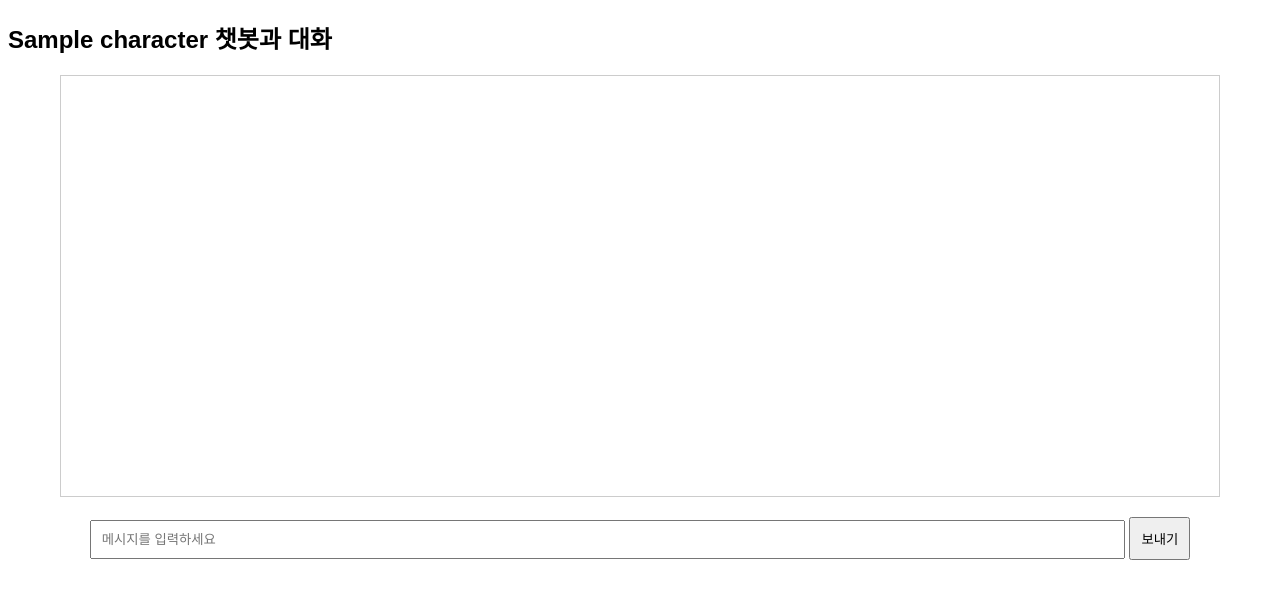
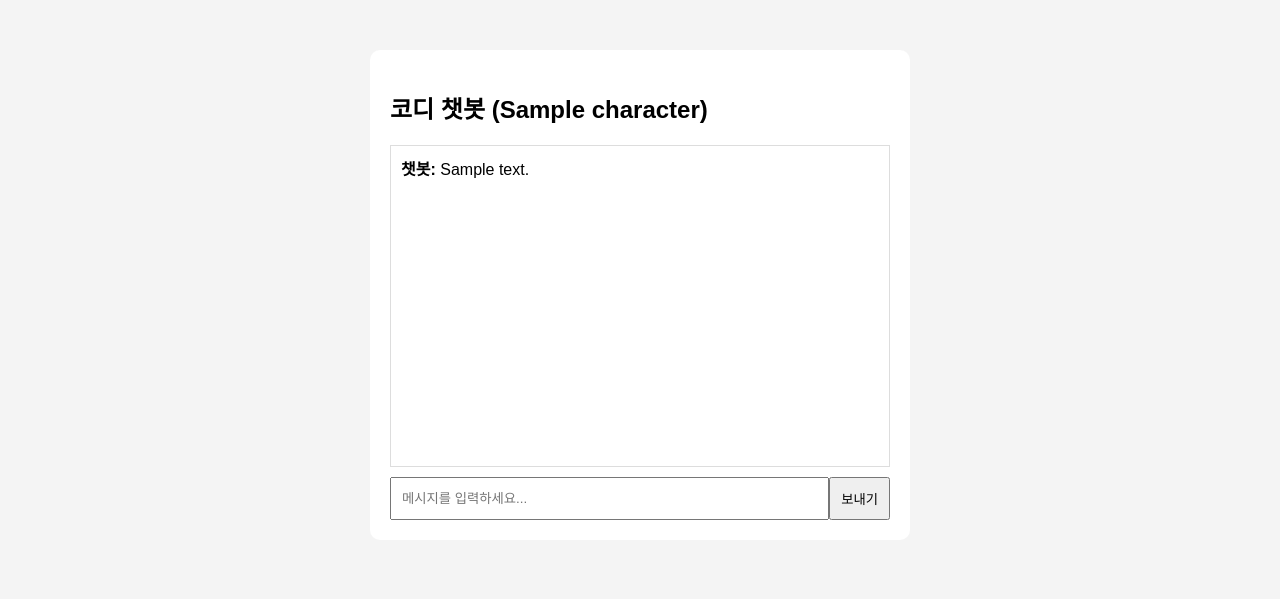
Before and after one commit to hjh-0917/weather_chatbot, a Flask app: template templates/chat.html in a window 1280 px wide. Shown: the top 599 px of the page. Run offline with Flask 3, Linux system fonts and the light colour scheme; the template is opened without the code that fills it: most values are stand-ins (such as "Sample title", 1, 10 or a date in 2020).

Commit message:
화면 편집

```diff
--- a/app.py
+++ b/app.py
@@ -6,10 +6,8 @@ from flask import Flask, render_template, request, session
 app = Flask(__name__)
 app.secret_key = "your_secret_key"
 
-# OpenWeather API key
 OPENWEATHER_API_KEY = os.getenv("OPENWEATHER_API_KEY", "YOUR_KEY_HERE")
 
-# 캐릭터 목록 (한글 이름 + 이미지 매칭)
 CHAR_LABEL_KO = {
     "trendy": "트렌디 스타일러",
     "practical": "실용파 스타일러",
@@ -28,31 +26,25 @@ CHAR_IMAGES = {
 
 
 def get_weather(location):
-    """지역 이름으로 현재 날씨 불러오기"""
     url = f"http://api.openweathermap.org/data/2.5/weather?q={location}&appid={OPENWEATHER_API_KEY}&units=metric&lang=kr"
     res = requests.get(url)
     data = res.json()
     if res.status_code != 200:
         return None
-
     temp = data["main"]["temp"]
     weather_desc = data["weather"][0]["description"]
 
-    # 날씨 카테고리 분류
     if temp >= 27:
         category = "더움"
     elif 15 <= temp < 27:
         category = "선선"
     else:
         category = "추움"
-
     return temp, weather_desc, category
 
 
 def load_outfit(age_group, gender, character, weather, skin_tone, body_shape):
-    """조건에 맞는 JSON 파일 불러와 코디 추천"""
     path = os.path.join("JSON", f"{age_group}_{gender}", f"{character}.json")
-
     if not os.path.exists(path):
         return None
 
@@ -73,15 +65,16 @@ def select_character():
 
 @app.route("/start", methods=["POST"])
 def start():
+    session.clear()
     session["character"] = request.form["character"]
-    return render_template("chat.html", character=session["character"])
+    # 챗봇이 먼저 질문 시작
+    return render_template("chat.html", character=session["character"], first_message="지역을 알려주세요")
 
 
 @app.route("/chat", methods=["POST"])
 def chat():
     user_message = request.form["message"]
 
-    # 입력 단계별 저장
     if "location" not in session:
         session["location"] = user_message
         return "성별을 알려주세요 (남성/여성)"
@@ -91,17 +84,14 @@ def chat():
     elif "age" not in session:
         age = int(user_message)
         session["age"] = age
-        if age < 20:
-            session["age_group"] = "teen"
-        else:
-            session["age_group"] = "twenties"
+        session["age_group"] = "teen" if age < 20 else "twenties"
         return "당신의 체형을 알려주세요 (예시: 마른, 보통, 통통, 역삼각형)"
     elif "body_shape" not in session:
         session["body_shape"] = user_message.strip()
         return "당신의 피부 톤을 알려주세요 (예시: 웜톤, 쿨톤)"
     elif "skin_tone" not in session:
         session["skin_tone"] = user_message.strip()
-        # 최종 단계: 코디 추천
+
         location = session["location"]
         gender = session["gender"]
         age_group = session["age_group"]
@@ -114,7 +104,6 @@ def chat():
             return "날씨 정보를 가져오지 못했습니다. 다시 시도해주세요."
 
         temp, desc, category = weather_info
-
         outfit = load_outfit(age_group, gender, character, category, skin_tone, body_shape)
 
         if not outfit:
@@ -130,8 +119,3 @@ def chat():
         return result
 
     return "입력을 다시 확인해주세요."
-
-
-if __name__ == "__main__":
-    port = int(os.environ.get("PORT", 5000))  # Render 호환
-    app.run(host="0.0.0.0", port=port)
--- a/templates/chat.html
+++ b/templates/chat.html
@@ -2,47 +2,63 @@
 <html lang="ko">
 <head>
   <meta charset="UTF-8">
-  <title>옷 코디 챗봇</title>
+  <title>코디 챗봇</title>
   <style>
-    body { font-family: sans-serif; }
-    #chat-box { width: 90%; height: 400px; border: 1px solid #ccc; overflow-y: scroll; margin: 20px auto; padding: 10px; }
-    #user-input { width: 80%; padding: 10px; }
-    button { padding: 10px; }
+    body { font-family: Arial, sans-serif; background: #f4f4f4; }
+    .chat-box { width: 500px; margin: 50px auto; background: white; padding: 20px; border-radius: 10px; }
+    .messages { height: 300px; overflow-y: auto; border: 1px solid #ddd; padding: 10px; }
+    .input-area { display: flex; margin-top: 10px; }
+    .input-area input { flex: 1; padding: 10px; }
+    .input-area button { padding: 10px; }
   </style>
 </head>
 <body>
-  <h2>{{ character }} 챗봇과 대화</h2>
-  <div id="chat-box"></div>
-  <div style="text-align: center;">
-    <form id="chat-form">
-      <input type="text" id="user-input" placeholder="메시지를 입력하세요" required>
-      <button type="submit">보내기</button>
-    </form>
+  <div class="chat-box">
+    <h2>코디 챗봇 ({{ character }})</h2>
+    <div id="messages" class="messages">
+      {% if first_message %}
+      <div><b>챗봇:</b> {{ first_message }}</div>
+      {% endif %}
+    </div>
+    <div class="input-area">
+      <input type="text" id="message" placeholder="메시지를 입력하세요..." />
+      <button onclick="sendMessage()">보내기</button>
+    </div>
   </div>
+
   <script>
-    const form = document.getElementById("chat-form");
-    const input = document.getElementById("user-input");
-    const chatBox = document.getElementById("chat-box");
+    const input = document.getElementById("message");
+    const messagesDiv = document.getElementById("messages");
 
-    function addMessage(sender, text) {
-      const div = document.createElement("div");
-      div.textContent = sender + ": " + text;
-      chatBox.appendChild(div);
-      chatBox.scrollTop = chatBox.scrollHeight;
-    }
+    input.addEventListener("keypress", function(event) {
+      if (event.key === "Enter") {
+        sendMessage();
+      }
+    });
 
-    form.onsubmit = async (e) => {
-      e.preventDefault();
-      const msg = input.value;
-      addMessage("You", msg);
-      input.value = "";
-      const res = await fetch("/chat", {
+    function sendMessage() {
+      const text = input.value.trim();
+      if (!text) return;
+
+      // 사용자 메시지 출력
+      const userMsg = document.createElement("div");
+      userMsg.innerHTML = "<b>사용자:</b> " + text;
+      messagesDiv.appendChild(userMsg);
+
+      fetch("/chat", {
         method: "POST",
         headers: { "Content-Type": "application/x-www-form-urlencoded" },
-        body: "message=" + encodeURIComponent(msg)
+        body: "message=" + encodeURIComponent(text)
+      })
+      .then(res => res.text())
+      .then(reply => {
+        const botMsg = document.createElement("div");
+        botMsg.innerHTML = "<b>챗봇:</b> " + reply;
+        messagesDiv.appendChild(botMsg);
+        messagesDiv.scrollTop = messagesDiv.scrollHeight;
       });
-      const text = await res.text();
-      addMessage("Bot", text);
+
+      input.value = "";
     }
   </script>
 </body>
```
